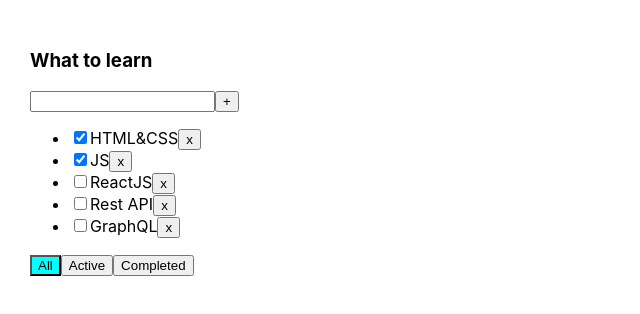
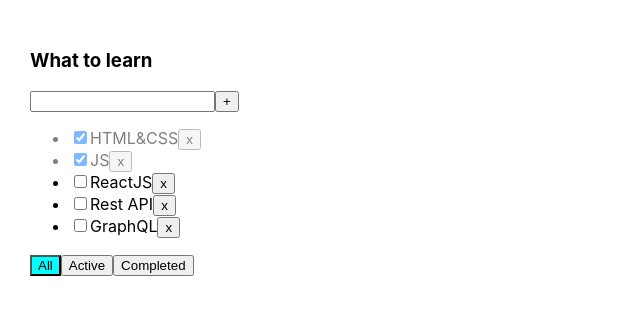
Before and after one commit to WhiteQuennAnn/todolist_01, a React (Create React App) app: page / in a window 1280 px wide. Shown: the top 314 px of the page, without its empty margins (0-640 px from the left). Built offline with nearby package versions, Linux system fonts and the light colour scheme.

Commit message:
26112022

```diff
--- a/src/Todolist.tsx
+++ b/src/Todolist.tsx
@@ -80,7 +80,7 @@
                         props.changeIsDone(t.id, event.currentTarget.checked)
                     }
 
-                    return <li key={t.id}>
+                    return <li key={t.id} className={ t.isDone ? styles.isDone : ''}>
                         <input type="checkbox" checked={t.isDone} onChange={changeIsDoneHandler}/>
                         <span>{t.title}</span>
                         <button onClick={onClickHandler}>x</button>
```
